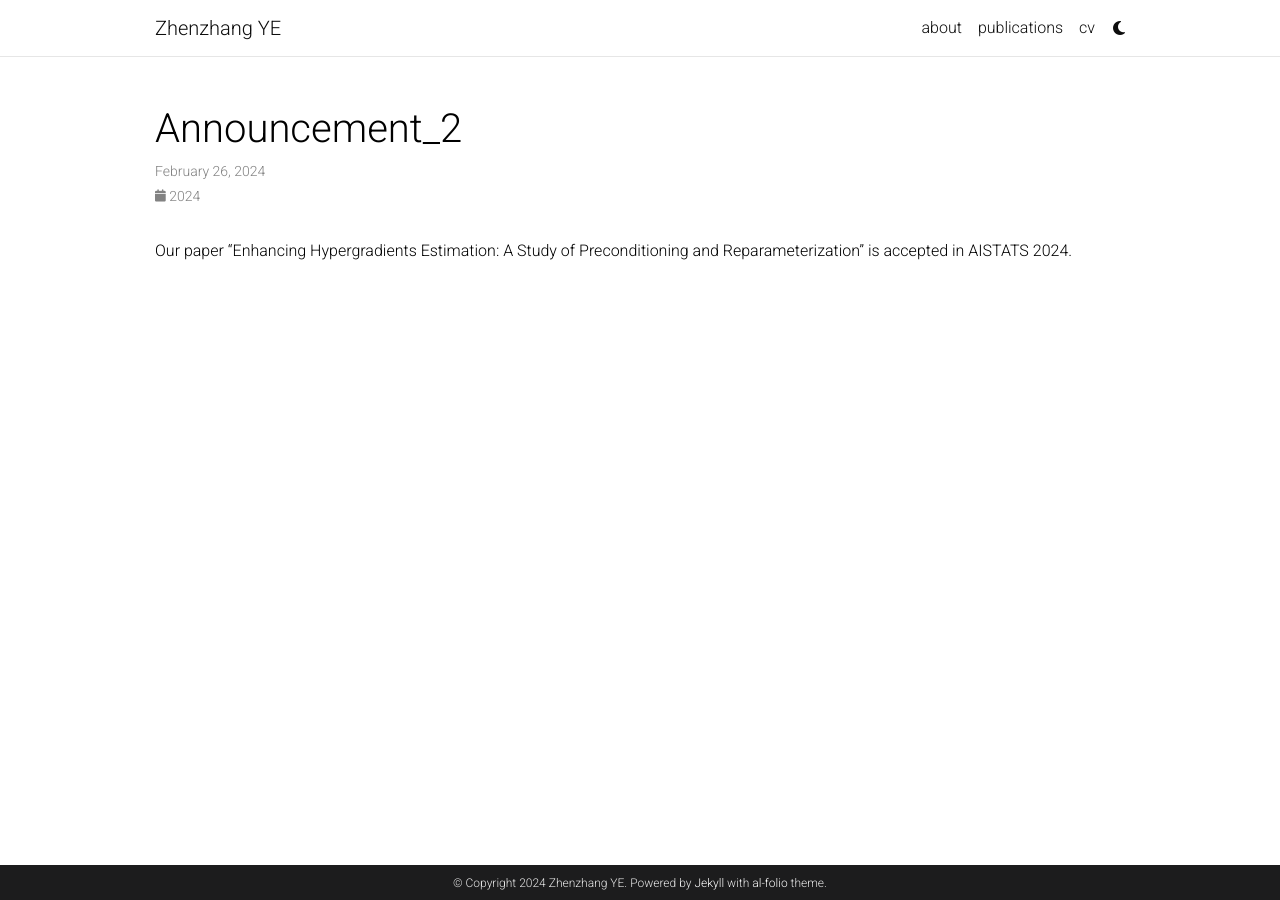
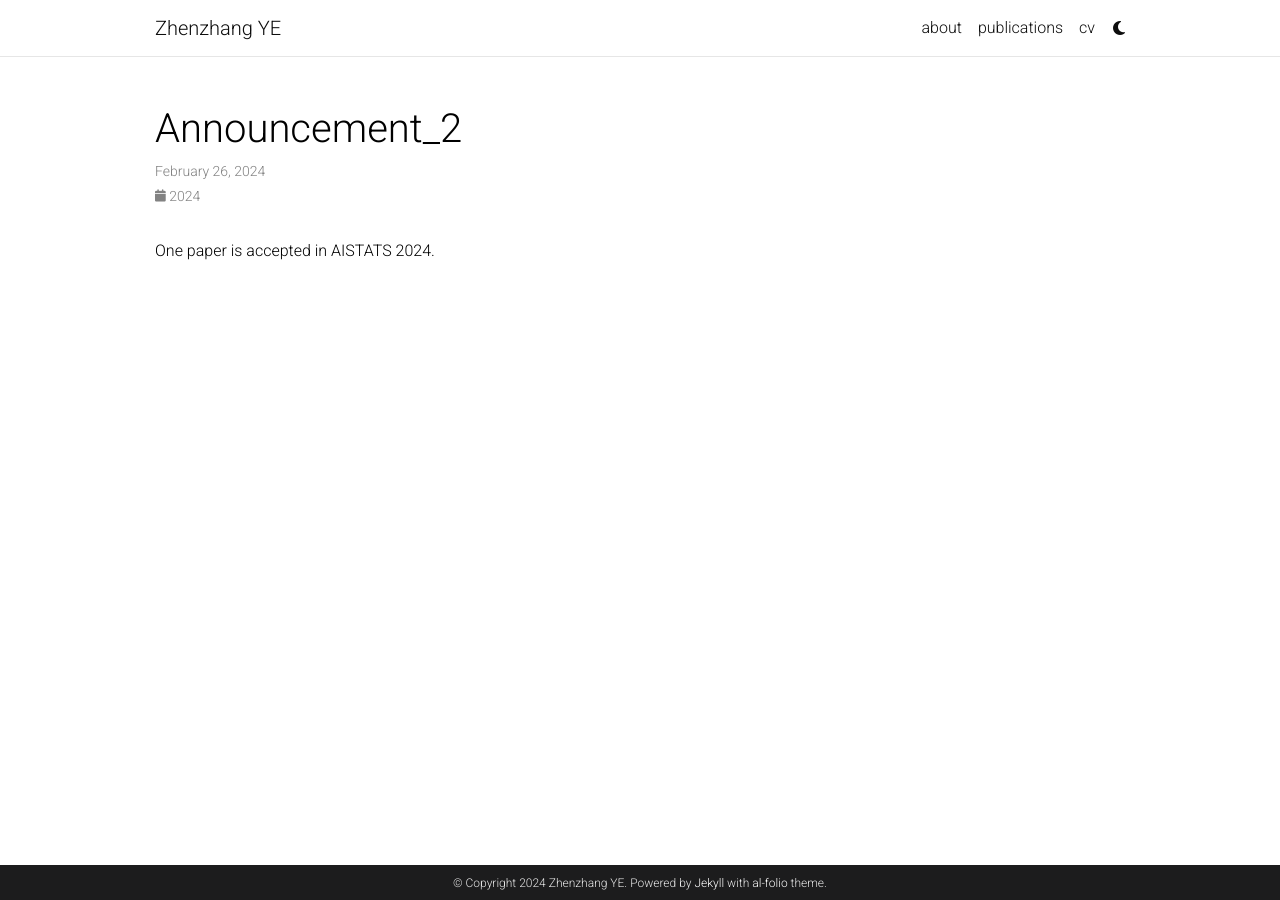
Before and after one commit to zhenzhang-ye/zhenzhang-ye.github.io, a Jekyll site: the page built from _news/announcement_2.md, in a window 1280 px wide. Built offline with Jekyll 4.4.1, drawn with Linux system fonts in a browser that asks for light colours; comment, search, counter and statistics services are not loaded; a style sheet for code colours, icons or effects is not loaded.

Commit message:
update news

```diff
--- a/_news/announcement_2.md
+++ b/_news/announcement_2.md
@@ -5,4 +5,4 @@ inline: true
 related_posts: false
 ---
 
-Our paper "Enhancing Hypergradients Estimation: A Study of Preconditioning and Reparameterization" is accepted in AISTATS 2024.
+One paper is accepted in AISTATS 2024.
```
